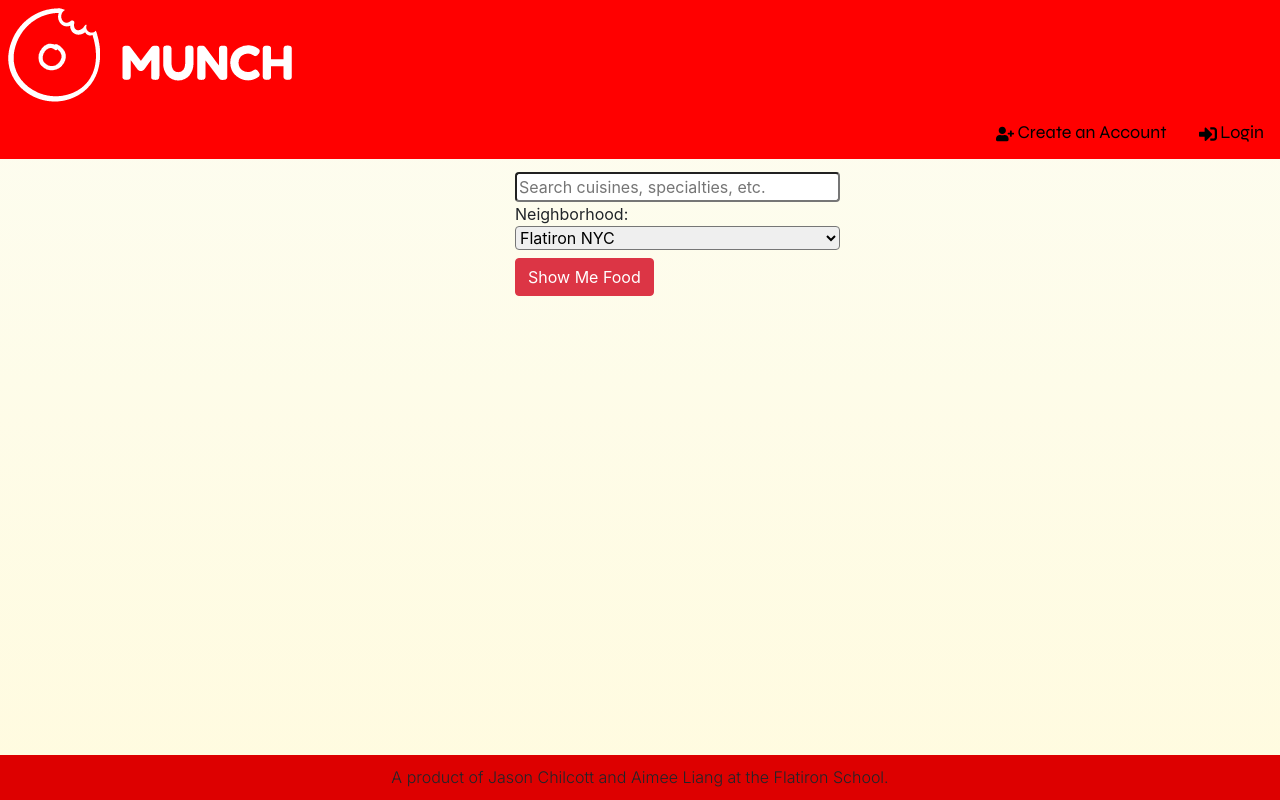
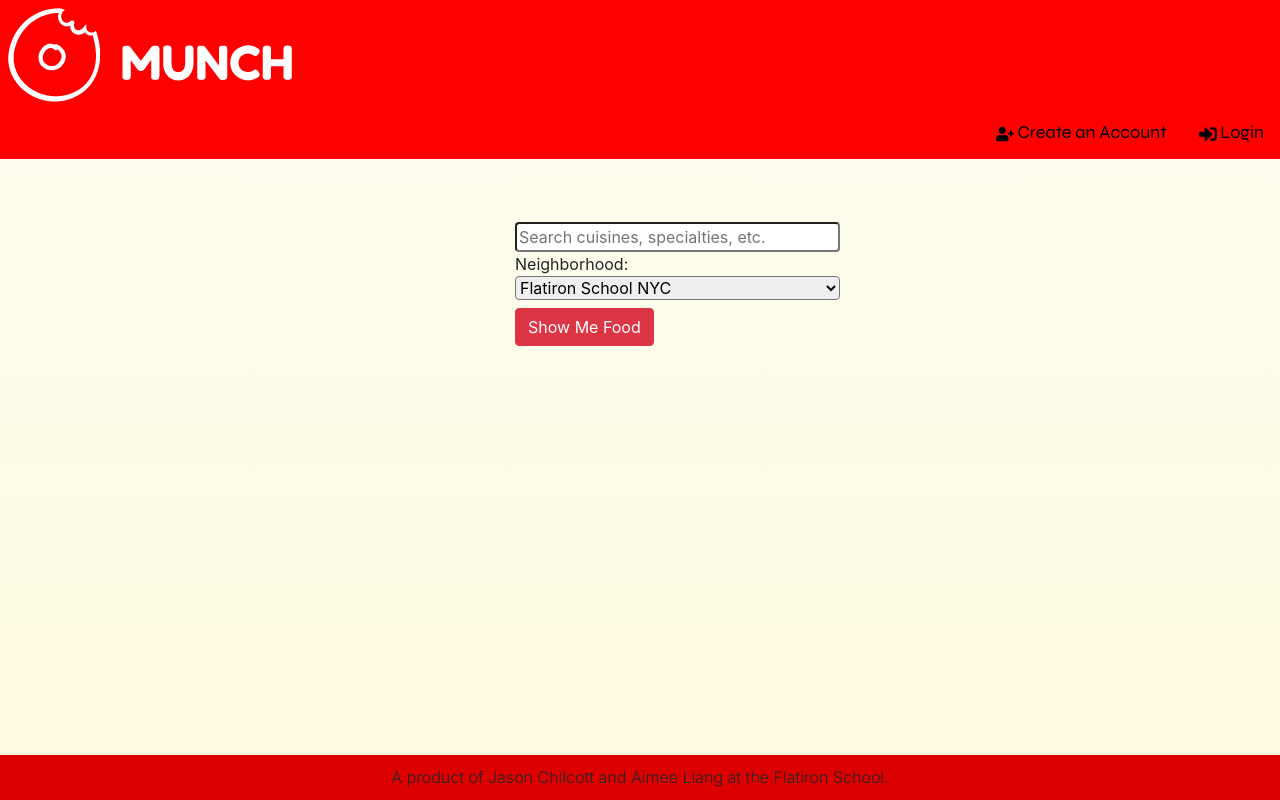
Before and after one commit to aimee-liang/munch-frontend, a React (Create React App) app in the folder munch-frontend/: page /restaurants in a window 1280 px wide. Built offline with nearby package versions, Linux system fonts and the light colour scheme; no server answers; sample sign-in values are in the browser's storage.

Commit message:
fixed reservations page past res

```diff
--- a/munch-frontend/src/App.css
+++ b/munch-frontend/src/App.css
@@ -46,6 +46,7 @@ body {
   background-repeat: no-repeat;
   min-height: 100%;
   min-width: 100%;
+  margin-bottom: 100px;
 }
 
 .footer {
@@ -224,3 +225,9 @@ input[type="password"], select{
 .delete-icon {
   float: right;
 }
+
+.content-wrapper {
+  width: 75vw;
+  margin: 0 auto;
+  padding: 50px;
+}
--- a/munch-frontend/src/App.js
+++ b/munch-frontend/src/App.js
@@ -81,7 +81,7 @@ class App extends React.Component{
     return (
       <>
       <Header user={this.state.user} logMeOut={this.logMeOut} />
-
+      <div className="content-wrapper">
       <Switch>
         <Route path="/signup" render={()=> <Signup signUpHandler={this.signUpHandler}/>} />
         <Route path="/login" render={()=> <Login loginHandler={this.loginHandler} />} />
@@ -89,6 +89,7 @@ class App extends React.Component{
         <Route path="/profile" render={()=> <Profile user={this.state.user} />} />
         <Route path="/logout" render={()=> <Login loginHandler={this.loginHandler} /> }/>
       </Switch>
+      </div>
 
       <Footer/>
       </>
--- a/munch-frontend/src/Components/RestaurantCard.js
+++ b/munch-frontend/src/Components/RestaurantCard.js
@@ -62,7 +62,7 @@ class RestaurantCard extends React.Component{
 
       }
 
-      //console.log(reservationData)
+      console.log(reservationData)
 
       const token = localStorage.getItem("token")
 
--- a/munch-frontend/src/Components/Search.js
+++ b/munch-frontend/src/Components/Search.js
@@ -31,8 +31,8 @@ class Search extends React.Component{
                 <label>
                     Neighborhood:
                     <select name="location" value={this.state.location} onChange={this.changeHandler}>
-                    <option value="lat=40.705138&lon=-74.014096">Flatiron NYC</option>
-                    <option value="lat=40.701085&lon=-73.987546">Flatiron Brooklyn</option>
+                    <option value="lat=40.705138&lon=-74.014096">Flatiron School NYC</option>
+                    <option value="lat=40.701085&lon=-73.987546">Flatiron School Brooklyn</option>
                     <option value="lat=40.695914&lon=-73.917302">Bushwick</option>
                     <option value="lat=40.727006&lon=-73.982990">East Village</option>
                     <option value="lat=40.747720&lon=-73.986783">Ktown</option>
--- a/munch-frontend/src/Containers/Reservations.js
+++ b/munch-frontend/src/Containers/Reservations.js
@@ -1,7 +1,7 @@
 
 import React from "react"
 import UpcomingReservations from "./UpcomingReservations"
-import PastReservations from "./UpcomingReservations"
+import PastReservations from "./PastReservations"
 
 class Reservations extends React.Component {
 
@@ -34,7 +34,7 @@ class Reservations extends React.Component {
         const myReservations = reservations.filter(reservation => reservation.user_id === this.props.user.id)
         const sortedReservations = myReservations.sort((a, b) => new Date(a.datetime) - new Date(b.datetime))
             sortedReservations.forEach(reservation => {
-                if (new Date(reservation.datetime) > new Date()) {
+                if (new Date(reservation.datetime) >= new Date()) {
                     upcomingReservations.push(reservation)
                 }else{ pastReservations.push(reservation)
                 }
```
